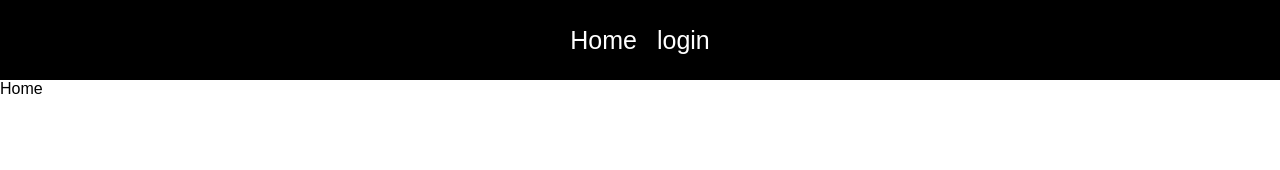
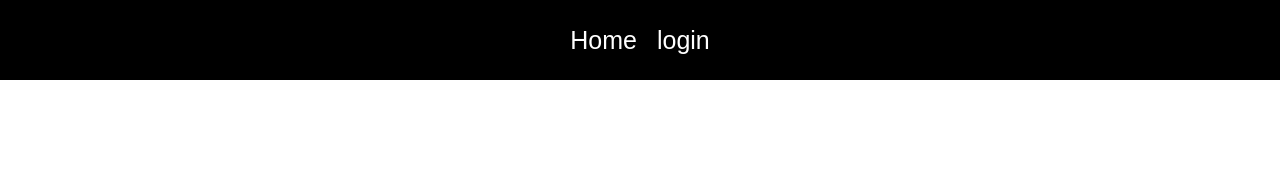
Before and after one commit to Althaf-official/blog-react, a React (Create React App) app: page / in a window 1280 px wide. Shown: the top 170 px of the page. Built offline with nearby package versions, Linux system fonts and the light colour scheme.

Commit message:
homepage - setup

```diff
--- a/src/App.js
+++ b/src/App.js
@@ -41,7 +41,7 @@ function App() {
       </nav>
       <Routes>
         <Route path="/" element={<Home />} />
-        <Route path="/createpost" element={<CreatePost />} />
+        <Route path="/createpost" element={<CreatePost isAuth={isAuth} />} />
         <Route path="/login" element={<Login setIsAuth={setIsAuth} />} />
       </Routes>
     </Router>
--- a/src/pages/Home.js
+++ b/src/pages/Home.js
@@ -1,10 +1,10 @@
-import React from 'react'
+import React, { useState } from 'react'
 
 function Home() {
+    //~Now i want to list all the post in the database
+    const [postLists,setPostList] =useState([])//initialize as a empty array
   return (
-    <div>
-      Home
-    </div>
+    <div className='homePage'></div>
   )
 }
 
```
